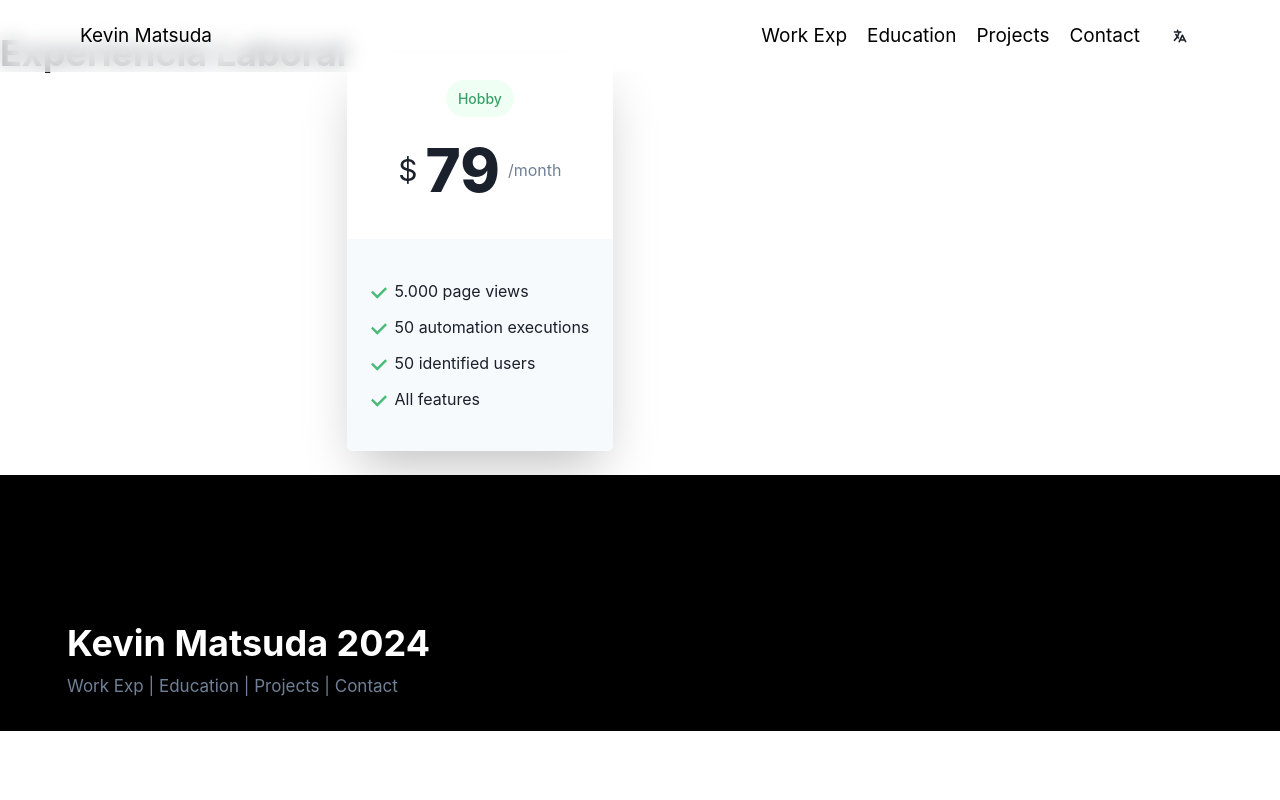
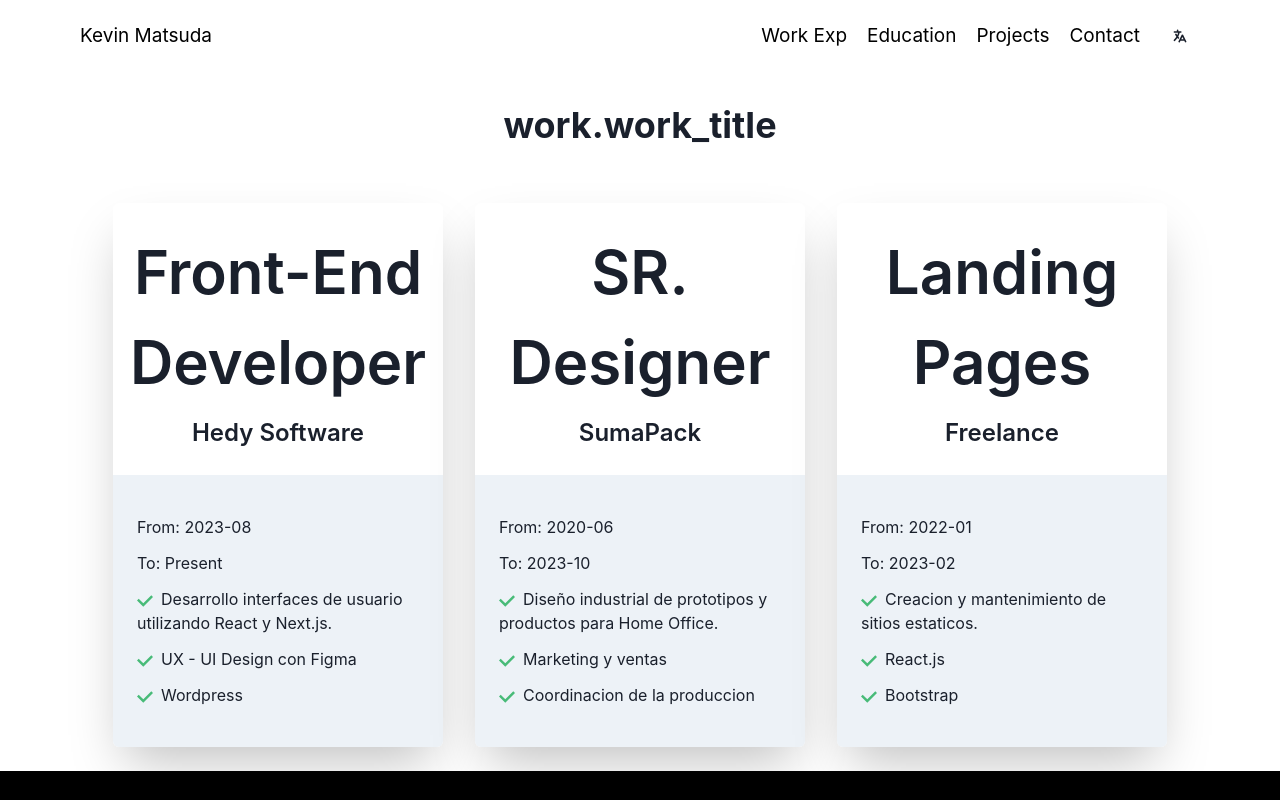
Before and after one commit to devQuebin/next-porfolio, a Next.js app: page /en/experience in a window 1280 px wide. Shown: the top 800 px of the page. Built offline with nearby package versions, Linux system fonts and the light colour scheme.

Commit message:
experience page

```diff
--- a/messages/es.json
+++ b/messages/es.json
@@ -13,6 +13,9 @@
     "edu": "Formación",
     "project": "Proyectos"
   },
+  "work": {
+    "work_title": "Experiencia Laboral"
+  },
   "404-page": {
     "title": "",
     "description": "",
--- a/src/app/[locale]/experience/page.tsx
+++ b/src/app/[locale]/experience/page.tsx
@@ -1,13 +1,31 @@
 "use client";
-import JobsCard from "@/components/jobsCard";
-import { Flex, Heading } from "@chakra-ui/react";
+import JobsCard from "@/components/JobsCard";
+import { Flex, Heading, SimpleGrid } from "@chakra-ui/react";
 import React from "react";
+import jobsJson from "../../utils/jobsJson.json";
+import { useTranslations } from "next-intl";
 
 function page() {
+  const t = useTranslations("work");
   return (
-    <Flex mt={8}>
-      <Heading>Experiencia Laboral</Heading>
-      <JobsCard />
+    <Flex mt="9vh" direction={"column"} align="center" justify={"center"}>
+      <Heading mt={8} mb={8}>
+        {t("work_title")}
+      </Heading>
+      <SimpleGrid columns={{ base: 1, md: 3 }} spacing={{ base: 5, lg: 8 }}>
+        {jobsJson.map((job) => (
+          <JobsCard
+            key={job.title}
+            title={job.title}
+            company={job.company}
+            from={job.from}
+            to={job.to}
+            detail1={job.detail1}
+            detail2={job.detail2}
+            detail3={job.detail3}
+          />
+        ))}
+      </SimpleGrid>
     </Flex>
   );
 }
--- /dev/null
+++ b/src/app/utils/jobsJson.json
@@ -0,0 +1,29 @@
+[
+  {
+    "title": "Front-End Developer",
+    "company": "Hedy Software",
+    "from": "2023-08",
+    "to": "Present",
+    "detail1": "Desarrollo interfaces de usuario utilizando React y Next.js.",
+    "detail2": "UX - UI Design con Figma",
+    "detail3": "Wordpress"
+  },
+  {
+    "title": "SR. Designer",
+    "company": "SumaPack",
+    "from": "2020-06",
+    "to": "2023-10",
+    "detail1": "Diseño industrial de prototipos y productos para Home Office.",
+    "detail2": "Marketing y ventas",
+    "detail3": "Coordinacion de la produccion"
+  },
+  {
+    "title": "Landing Pages",
+    "company": "Freelance",
+    "from": "2022-01",
+    "to": "2023-02",
+    "detail1": "Creacion y mantenimiento de sitios estaticos.",
+    "detail2": "React.js",
+    "detail3": "Bootstrap"
+  }
+]
--- a/src/components/JobsCard.tsx
+++ b/src/components/JobsCard.tsx
@@ -12,7 +12,25 @@ import {
 } from "@chakra-ui/react";
 import { CheckIcon } from "@chakra-ui/icons";
 
-export default function JobsCard() {
+interface JobsProps {
+  title: string;
+  company: string;
+  from: string;
+  to: string;
+  detail1: string;
+  detail2?: string;
+  detail3?: string;
+}
+
+const JobsCard = ({
+  title,
+  company,
+  from,
+  to,
+  detail1,
+  detail2,
+  detail3,
+}: JobsProps) => {
   return (
     <Center py={6}>
       <Box
@@ -29,47 +47,37 @@ export default function JobsCard() {
           color={useColorModeValue("gray.800", "white")}
           align={"center"}
         >
-          <Text
-            fontSize={"sm"}
-            fontWeight={500}
-            bg={useColorModeValue("green.50", "green.900")}
-            p={2}
-            px={3}
-            color={"green.500"}
-            rounded={"full"}
-          >
-            Hobby
-          </Text>
-          <Stack direction={"row"} align={"center"} justify={"center"}>
-            <Text fontSize={"3xl"}>$</Text>
-            <Text fontSize={"6xl"} fontWeight={800}>
-              79
+          <Stack direction={"column"} align={"center"} justify={"center"}>
+            <Text fontSize={"6xl"} fontWeight={600}>
+              {title}
             </Text>
-            <Text color={"gray.500"}>/month</Text>
+            <Text fontSize={"2xl"} fontWeight={600}>
+              {company}
+            </Text>
           </Stack>
         </Stack>
 
-        <Box bg={useColorModeValue("gray.50", "gray.900")} px={6} py={10}>
+        <Box bg={useColorModeValue("gray.100", "gray.900")} px={6} py={10}>
           <List spacing={3}>
+            <ListItem>From: {from}</ListItem>
+            <ListItem>To: {to}</ListItem>
             <ListItem>
               <ListIcon as={CheckIcon} color="green.400" />
-              5.000 page views
+              {detail1}
             </ListItem>
             <ListItem>
               <ListIcon as={CheckIcon} color="green.400" />
-              50 automation executions
+              {detail2}
             </ListItem>
             <ListItem>
               <ListIcon as={CheckIcon} color="green.400" />
-              50 identified users
-            </ListItem>
-            <ListItem>
-              <ListIcon as={CheckIcon} color="green.400" />
-              All features
+              {detail3}
             </ListItem>
           </List>
         </Box>
       </Box>
     </Center>
   );
-}
+};
+
+export default JobsCard;
--- a/src/components/navigation/Footer.tsx
+++ b/src/components/navigation/Footer.tsx
@@ -1,4 +1,4 @@
-import { Flex, Heading, Text } from "@chakra-ui/react";
+import { Flex, Heading } from "@chakra-ui/react";
 import ThemedText from "../ThemedText";
 import { Link } from "../../i18n/routing";
 import { useTranslations } from "next-intl";
```
